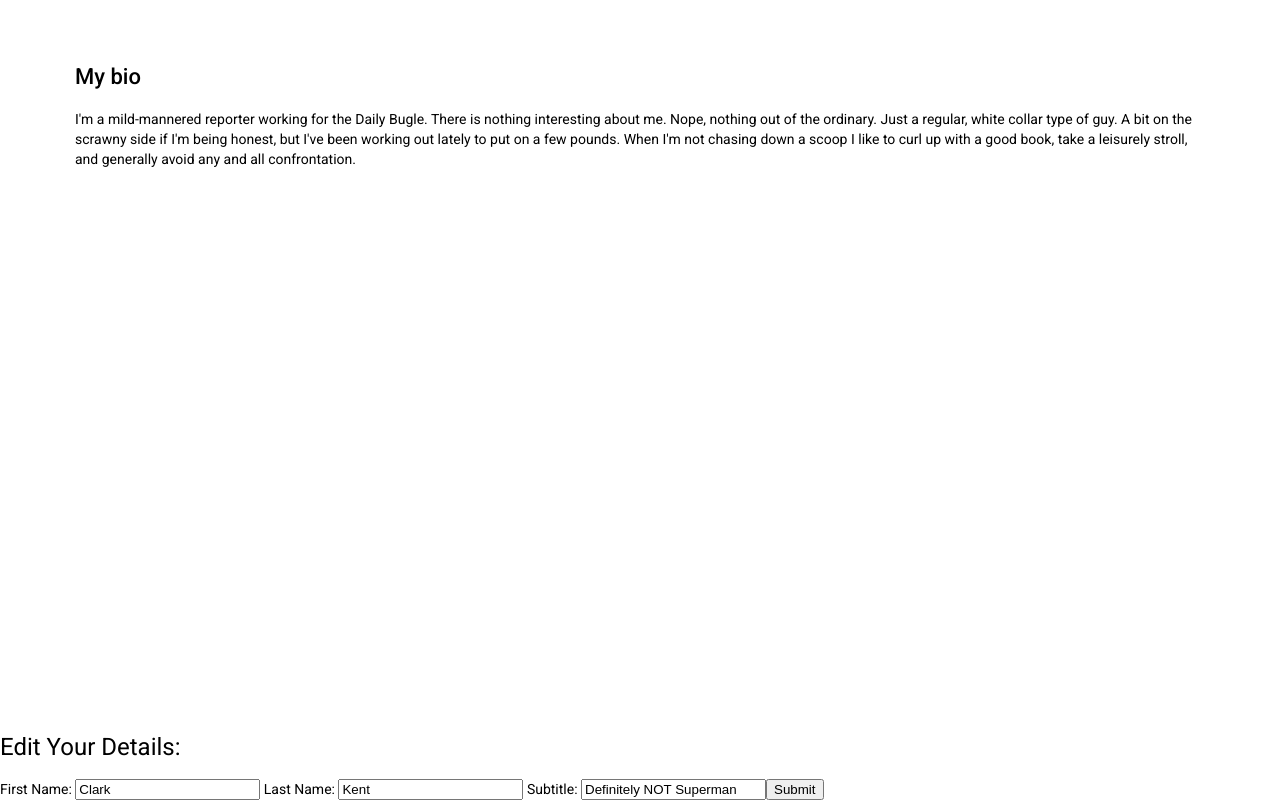
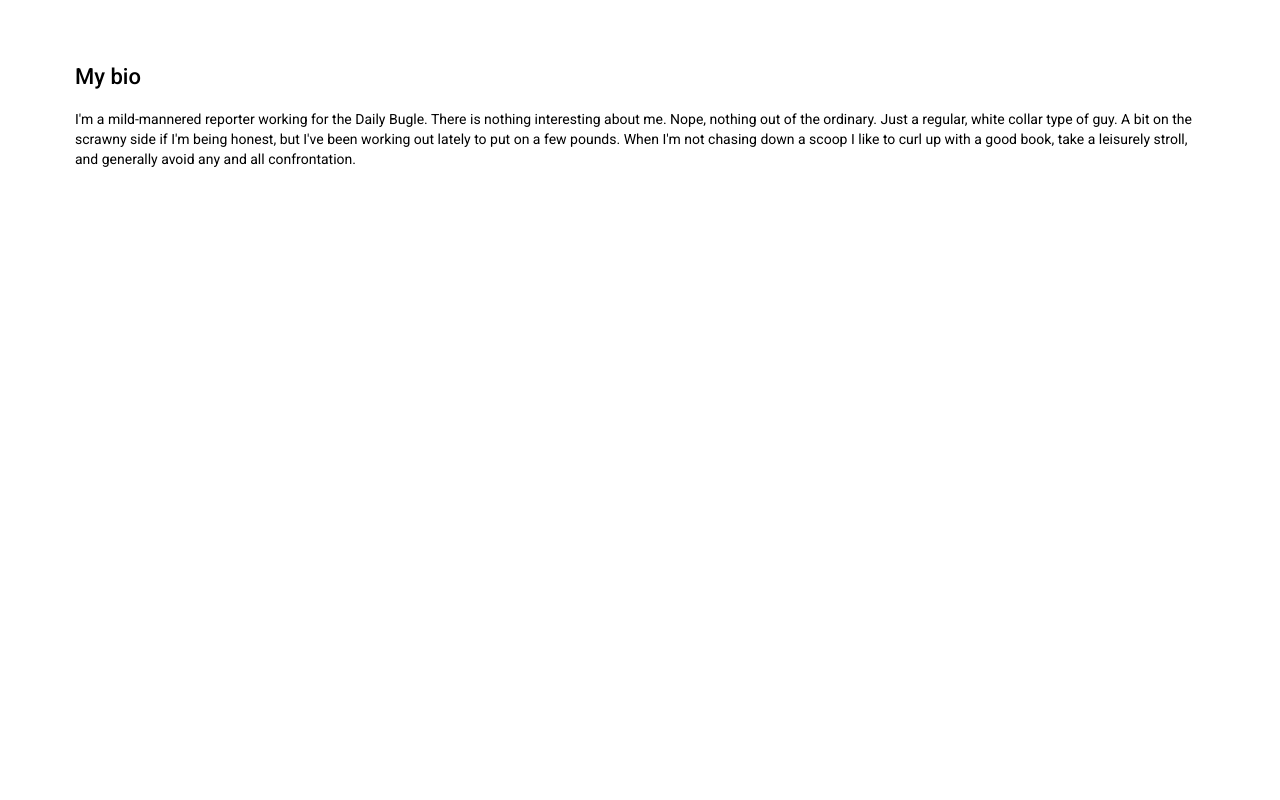
Before and after one commit to BenParisot/glisser-angular, an Angular app: page / in a window 1280 px wide. Shown: the part 169-969 px from the top of the page. After the commit the page ends 900 px from the top, so only its background shows below. Built offline with nearby package versions, Linux system fonts and the light colour scheme.

Commit message:
styles and places edit name modal, adds toggle to close icon

```diff
--- a/src/app/character-form/character-form.component.html
+++ b/src/app/character-form/character-form.component.html
@@ -1,20 +1,65 @@
-<div class="form-container">
-  <div [hidden]="CharacterFormComponent.hidden">
-    <h1>Edit Your Details:</h1>
-    <form (ngSubmit)="onSubmit()" #characterForm="ngForm">
-      <label for="firstName">
-        First Name:
-        <input type="text" class="form-control" id="firstName" [(ngModel)]="model.firstName" name="firstName" #name="ngModel">
-      </label>
-      <label for="lastName">
-        Last Name:
-        <input type="text" class="form-control" id="lastName" [(ngModel)]="model.lastName" name="lastName" #name="ngModel">
-      </label>
-      <label for="subtitle">
-        Subtitle:
-        <input type="text" class="form-control" id="subtitle" [(ngModel)]="model.subtitle" name="subtitle" #name="ngModel">
-      </label>
-      <button type="submit" class="submit-btn" [disabled]="!characterForm.form.valid">Submit</button>
-    </form>
-  </div>
+<div class="form-container" [hidden]="CharacterFormComponent.hidden">
+  <mat-card class="mat-card" >
+    <div (click)="CharacterFormComponent.toggleForm()" class="close-icon">
+      <img src="../../assets/close-black-18dp.svg" alt="close-icon" />
+    </div>
+    <mat-card-header>
+      <mat-card-title>Edit your details:</mat-card-title>
+    </mat-card-header>
+    <mat-card-content class="mat-card-content">
+      <form (ngSubmit)="onSubmit()" #characterForm="ngForm">
+        <mat-form-field appearance="fill">
+          <mat-label for="firstName">
+            First Name:
+            <input
+              matInput
+              type="text"
+              class="form-control"
+              id="firstName"
+              [(ngModel)]="model.firstName"
+              name="firstName"
+              #name="ngModel"
+            />
+          </mat-label>
+        </mat-form-field>
+        <mat-form-field>
+          <mat-label for="lastName">
+            Last Name:
+            <input
+              matInput
+              type="text"
+              class="form-control"
+              id="lastName"
+              [(ngModel)]="model.lastName"
+              name="lastName"
+              #name="ngModel"
+            />
+          </mat-label>
+        </mat-form-field>
+        <mat-form-field>
+          <mat-label for="subtitle">
+            Subtitle:
+            <input
+              matInput
+              type="text"
+              class="form-control"
+              id="subtitle"
+              [(ngModel)]="model.subtitle"
+              name="subtitle"
+              #name="ngModel"
+            />
+          </mat-label>
+        </mat-form-field>
+        <button
+          mat-flat-button
+          color="primary"
+          type="submit"
+          class="submit-btn"
+          [disabled]="!characterForm.form.valid"
+        >
+          Submit
+        </button>
+      </form>
+    </mat-card-content>
+  </mat-card>
 </div>
--- a/src/app/character-form/character-form.component.scss
+++ b/src/app/character-form/character-form.component.scss
@@ -0,0 +1,27 @@
+.mat-card {
+  position: fixed;
+  top: 200px;
+  left: 35%;
+  z-index: 200;
+  width: 350px;
+  padding: 15px 35px 35px 35px;
+  .close-icon {
+    display: flex;
+    justify-content: flex-end;
+    margin-bottom: 20px;
+  }
+  mat-card-header {
+    display: flex;
+    justify-content: space-between;
+    align-items: flex-start;
+    margin-bottom: 20px;
+  }
+  mat-card-content {
+    display: flex;
+    flex-direction: column;
+    button {
+      width: 120px;
+      align-self: flex-end;
+    }
+  }
+}
--- a/src/app/character-form/character-form.component.ts
+++ b/src/app/character-form/character-form.component.ts
@@ -15,7 +15,7 @@ export class CharacterFormComponent {
     "I'm a mild-mannered reporter working for the Daily Bugle. There is nothing interesting about me. Nope, nothing out of the ordinary. Just a regular, white collar type of guy. A bit on the scrawny side if I'm being honest, but I've been working out lately to put on a few pounds. When I'm not chasing down a scoop I like to curl up with a good book, take a leisurely stroll, and generally avoid any and all confrontation."
   );
 
-  public static hidden: any = false;
+  public static hidden: any = true;
   // hidden = false;
 
   static toggleForm(): CharacterFormComponent[] {
@@ -27,7 +27,7 @@ export class CharacterFormComponent {
   onSubmit() {
     CharacterFormComponent.hidden = !CharacterFormComponent.hidden;
     console.log('submit successful');
-    // console.log('hidden in submit', this.hidden);
+    console.log('hidden in submit', CharacterFormComponent.hidden);
   }
 
   get diagnostic() {
```
